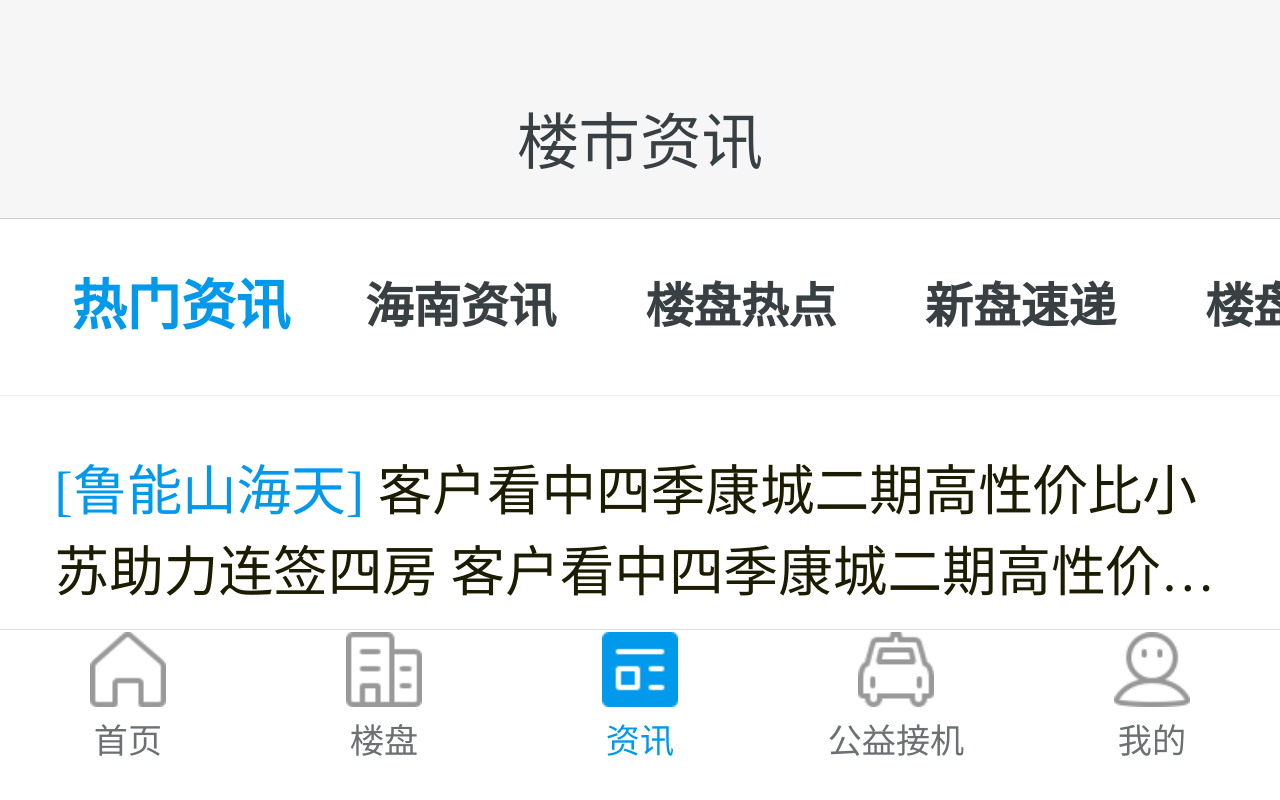
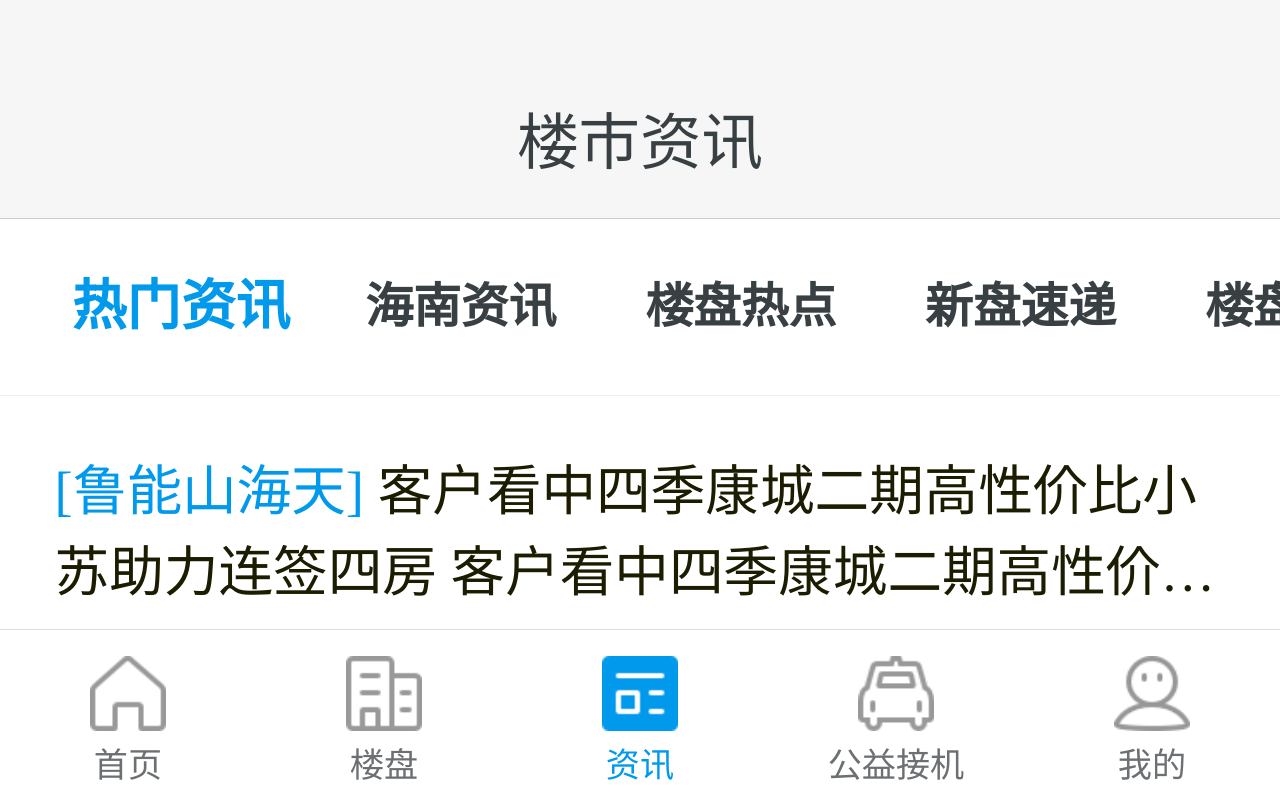
Before and after one commit to cherish-L/LVJU-ios, a plain HTML site: page index.html in a window 1280 px wide. Drawn offline with Linux system fonts and the light colour scheme.

Commit message:
20170803-22

```diff
--- a/css/building-information.scss
+++ b/css/building-information.scss
@@ -370,6 +370,9 @@ $sc:25;
             display: -webkit-flex;
             .footer-nav-li {
                 height: 100%;
+                padding-top: 7/$sc+rem;
+                box-sizing: border-box;
+                -webkit-box-sizing: border-box;
                 flex: 1;
                 a {
                     height: 100%;
```
Also changed, not shown: css/building-information.css.
